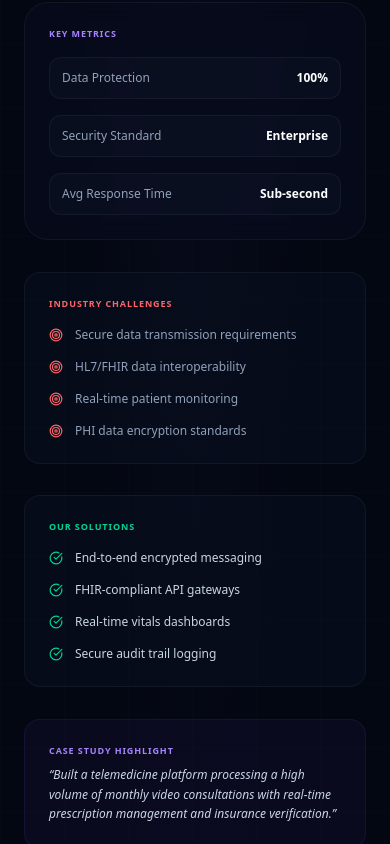
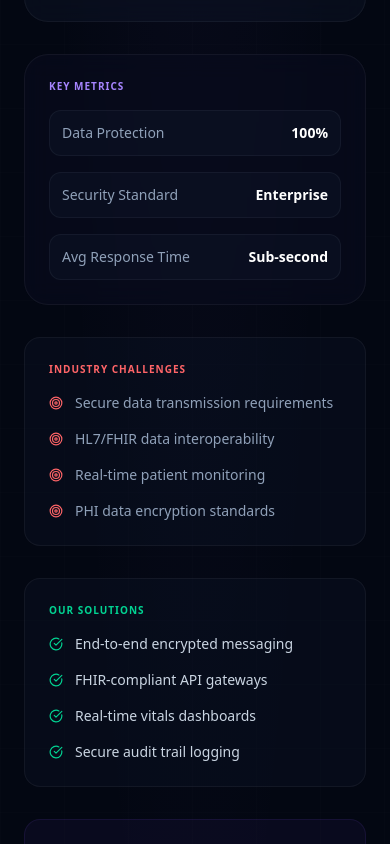
Before and after one commit to intellisolutions-group-in/akshayinfotech.com, a Next.js app: page /company/industries in a window 390 px wide. Shown: the part 1620-2464 px from the top of the page. Built offline with nearby package versions, Linux system fonts and the light colour scheme.

Commit message:
final changes today 69\6\26

```diff
--- a/src/app/company/industries/page.tsx
+++ b/src/app/company/industries/page.tsx
@@ -194,16 +194,16 @@ export default function IndustriesWeServe() {
                     <span className="text-xs font-mono text-violet-400 uppercase">{industries[activeIndustry].tagline}</span>
                   </div>
                 </div>
-                <p className="text-sm text-slate-400 leading-relaxed font-light">{industries[activeIndustry].heroDesc}</p>
+                <p className="text-base text-slate-400 leading-relaxed font-light">{industries[activeIndustry].heroDesc}</p>
               </div>
 
               {/* Metrics */}
               <div className="p-6 bg-[#090d1f]/60 border border-white/5 rounded-3xl backdrop-blur-md space-y-4">
-                <span className="text-[9px] uppercase font-mono tracking-widest text-violet-400 font-bold block">Key Metrics</span>
+                <span className="text-[10px] uppercase font-mono tracking-widest text-violet-400 font-bold block">Key Metrics</span>
                 {industries[activeIndustry].metrics.map((met, i) => (
                   <div key={i} className="flex justify-between items-center p-3 bg-slate-900/40 border border-white/5 rounded-xl">
-                    <span className="text-xs text-slate-400 font-light">{met.label}</span>
-                    <span className="text-xs font-mono text-white font-bold">{met.value}</span>
+                    <span className="text-sm text-slate-400 font-light">{met.label}</span>
+                    <span className="text-sm font-mono text-white font-bold">{met.value}</span>
                   </div>
                 ))}
               </div>
@@ -212,17 +212,17 @@ export default function IndustriesWeServe() {
             {/* Challenges vs Solutions */}
             <div className="grid grid-cols-1 md:grid-cols-2 gap-8">
               <div className="p-6 bg-slate-900/30 border border-white/5 rounded-2xl space-y-4">
-                <span className="text-[9px] uppercase font-mono tracking-widest text-red-400 font-bold block">Industry Challenges</span>
+                <span className="text-[10px] uppercase font-mono tracking-widest text-red-400 font-bold block">Industry Challenges</span>
                 {industries[activeIndustry].challenges.map((c, i) => (
-                  <div key={i} className="flex items-center gap-3 text-xs text-slate-400 font-light">
+                  <div key={i} className="flex items-center gap-3 text-sm text-slate-400 font-light">
                     <Target className="h-3.5 w-3.5 text-red-400 shrink-0" /> {c}
                   </div>
                 ))}
               </div>
               <div className="p-6 bg-slate-900/30 border border-white/5 rounded-2xl space-y-4">
-                <span className="text-[9px] uppercase font-mono tracking-widest text-emerald-400 font-bold block">Our Solutions</span>
+                <span className="text-[10px] uppercase font-mono tracking-widest text-emerald-400 font-bold block">Our Solutions</span>
                 {industries[activeIndustry].solutions.map((s, i) => (
-                  <div key={i} className="flex items-center gap-3 text-xs text-slate-300 font-light">
+                  <div key={i} className="flex items-center gap-3 text-sm text-slate-300 font-light">
                     <CheckCircle className="h-3.5 w-3.5 text-emerald-400 shrink-0" /> {s}
                   </div>
                 ))}
@@ -231,8 +231,8 @@ export default function IndustriesWeServe() {
 
             {/* Case Study */}
             <div className="p-6 bg-violet-500/5 border border-violet-500/10 rounded-2xl">
-              <span className="text-[9px] uppercase font-mono tracking-widest text-violet-400 font-bold block mb-2">Case Study Highlight</span>
-              <p className="text-xs sm:text-sm text-slate-300 leading-relaxed font-light italic">&ldquo;{industries[activeIndustry].caseStudy}&rdquo;</p>
+              <span className="text-[10px] uppercase font-mono tracking-widest text-violet-400 font-bold block mb-2">Case Study Highlight</span>
+              <p className="text-sm sm:text-base text-slate-300 leading-relaxed font-light italic">&ldquo;{industries[activeIndustry].caseStudy}&rdquo;</p>
             </div>
           </motion.div>
         </AnimatePresence>
--- a/src/components/home/ServicesSection.tsx
+++ b/src/components/home/ServicesSection.tsx
@@ -599,12 +599,12 @@ function ServiceCard({ s, index }: { s: ServiceItem; index: number }) {
                 >
                   <Icon className="h-4.5 w-4.5" style={{ color: s.color }} />
                 </div>
-                <h3 className="text-[13px] font-bold text-slate-800 transition-colors duration-300 truncate" style={{ color: isHovered ? s.color : "#1E293B" }}>
+                <h3 className="text-sm md:text-base font-bold text-slate-800 transition-colors duration-300 truncate" style={{ color: isHovered ? s.color : "#1E293B" }}>
                   {s.title}
                 </h3>
               </div>
 
-              <div className="flex items-center gap-1 px-1.5 py-0.5 rounded-full bg-slate-100/80 border border-slate-200/50 text-[8px] text-slate-500 font-semibold select-none shrink-0">
+              <div className="flex items-center gap-1 px-1.5 py-0.5 rounded-full bg-slate-100/80 border border-slate-200/50 text-[10px] text-slate-500 font-semibold select-none shrink-0">
                 <span>Live Data</span>
               </div>
             </div>
@@ -615,7 +615,7 @@ function ServiceCard({ s, index }: { s: ServiceItem; index: number }) {
               style={{ transformStyle: "preserve-3d" }}
             >
               {/* Description */}
-              <p className="text-xs text-slate-500 font-normal leading-relaxed" style={{ transform: "translateZ(15px)" }}>
+              <p className="text-sm text-slate-500 font-normal leading-relaxed" style={{ transform: "translateZ(15px)" }}>
                 {s.description}
               </p>
 
@@ -624,11 +624,11 @@ function ServiceCard({ s, index }: { s: ServiceItem; index: number }) {
                 <div className="flex items-start justify-between" style={{ transform: "translateZ(20px)" }}>
                   <div>
                     <div className="text-xl font-black text-slate-800 tracking-tight leading-none">{s.metric}</div>
-                    <div className="text-[8px] text-slate-400 font-bold mt-1 uppercase tracking-wider">{s.metricLabel}</div>
+                    <div className="text-[10px] text-slate-400 font-bold mt-1 uppercase tracking-wider">{s.metricLabel}</div>
                   </div>
                   <div className="text-right">
                     <div className="text-xs font-bold text-slate-700 leading-none">{s.change}</div>
-                    <div className="flex items-center justify-end gap-0.5 text-[8px] font-bold mt-1" style={{ color: s.positive ? "#10B981" : "#EF4444" }}>
+                    <div className="flex items-center justify-end gap-0.5 text-[10px] font-bold mt-1" style={{ color: s.positive ? "#10B981" : "#EF4444" }}>
                       {s.positive ? "↑" : "↓"} {s.changeLabel}
                     </div>
                   </div>
@@ -678,7 +678,7 @@ function ServiceCard({ s, index }: { s: ServiceItem; index: number }) {
 
               {/* Action CTA */}
               <div className="pt-2 border-t border-slate-100 flex items-center justify-between" style={{ transform: "translateZ(25px)" }}>
-                <span className="inline-flex items-center text-[10px] font-bold text-blue-600 hover:text-blue-700 tracking-wider uppercase group/btn">
+                <span className="inline-flex items-center text-xs font-bold text-blue-600 hover:text-blue-700 tracking-wider uppercase group/btn">
                   Explore Service
                   <ArrowRight className="ml-1 h-3.5 w-3.5 transition-transform group-hover/btn:translate-x-0.5" />
                 </span>
--- a/src/components/home/WhyChooseUs.tsx
+++ b/src/components/home/WhyChooseUs.tsx
@@ -369,7 +369,7 @@ function WhyPartnerHorizontalCard({
                 </div>
               </div>
 
-              <p className="text-xs md:text-sm text-slate-400 leading-relaxed font-normal">
+              <p className="text-sm md:text-base text-slate-400 leading-relaxed font-normal">
                 {card.desc}
               </p>
             </div>
@@ -399,7 +399,7 @@ function WhyPartnerHorizontalCard({
               {/* Key Features details */}
               <ul className="space-y-2">
                 {card.features.map((feat, idx) => (
-                  <li key={idx} className="flex items-start gap-2 text-[11px] text-slate-300 font-medium">
+                  <li key={idx} className="flex items-start gap-2 text-xs md:text-sm text-slate-300 font-medium">
                     <Check className="h-3.5 w-3.5 text-blue-400 shrink-0 mt-0.5" />
                     <span>{feat}</span>
                   </li>
```
Also changed, not shown: src/app/company/why-choose-us/page.tsx (+10 -10 lines).
